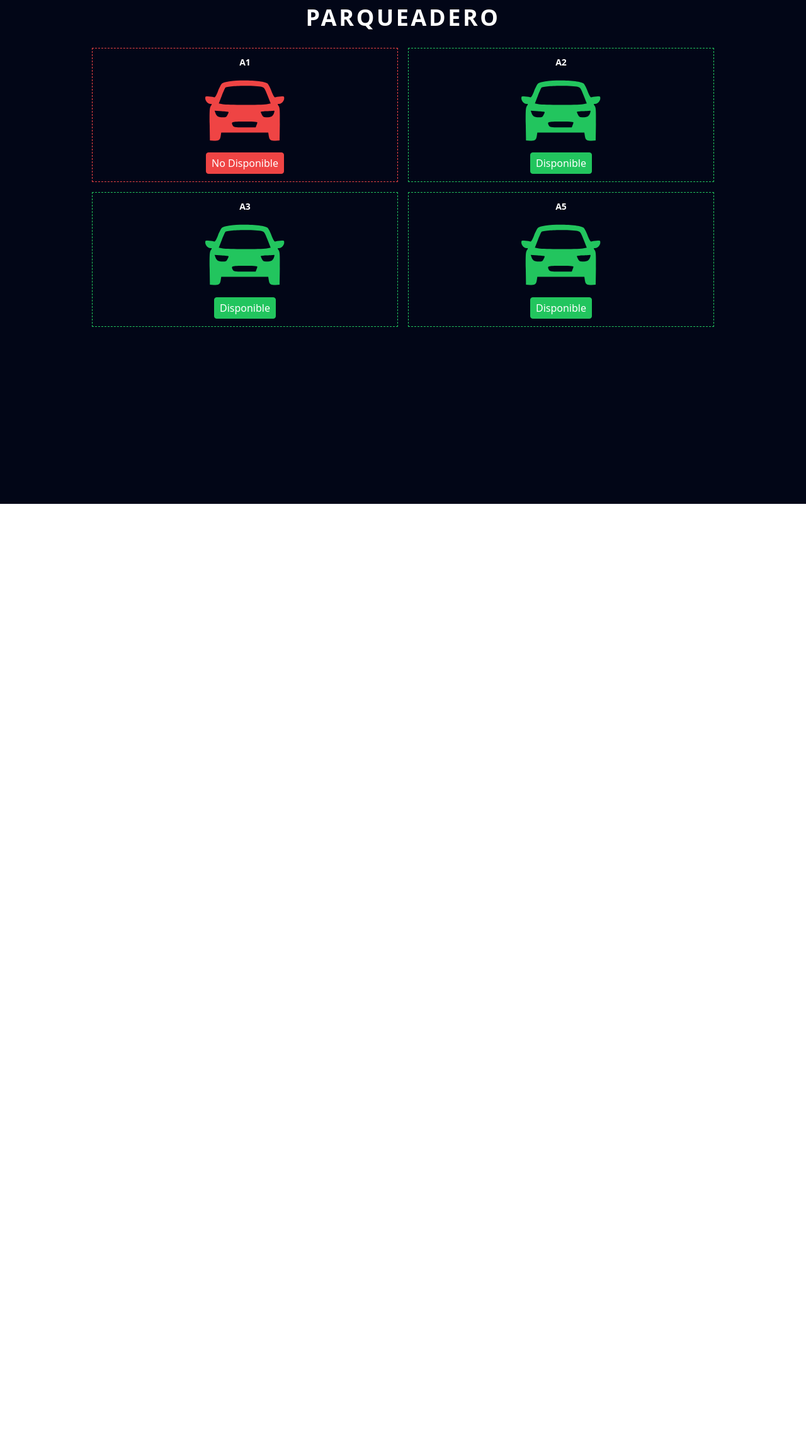
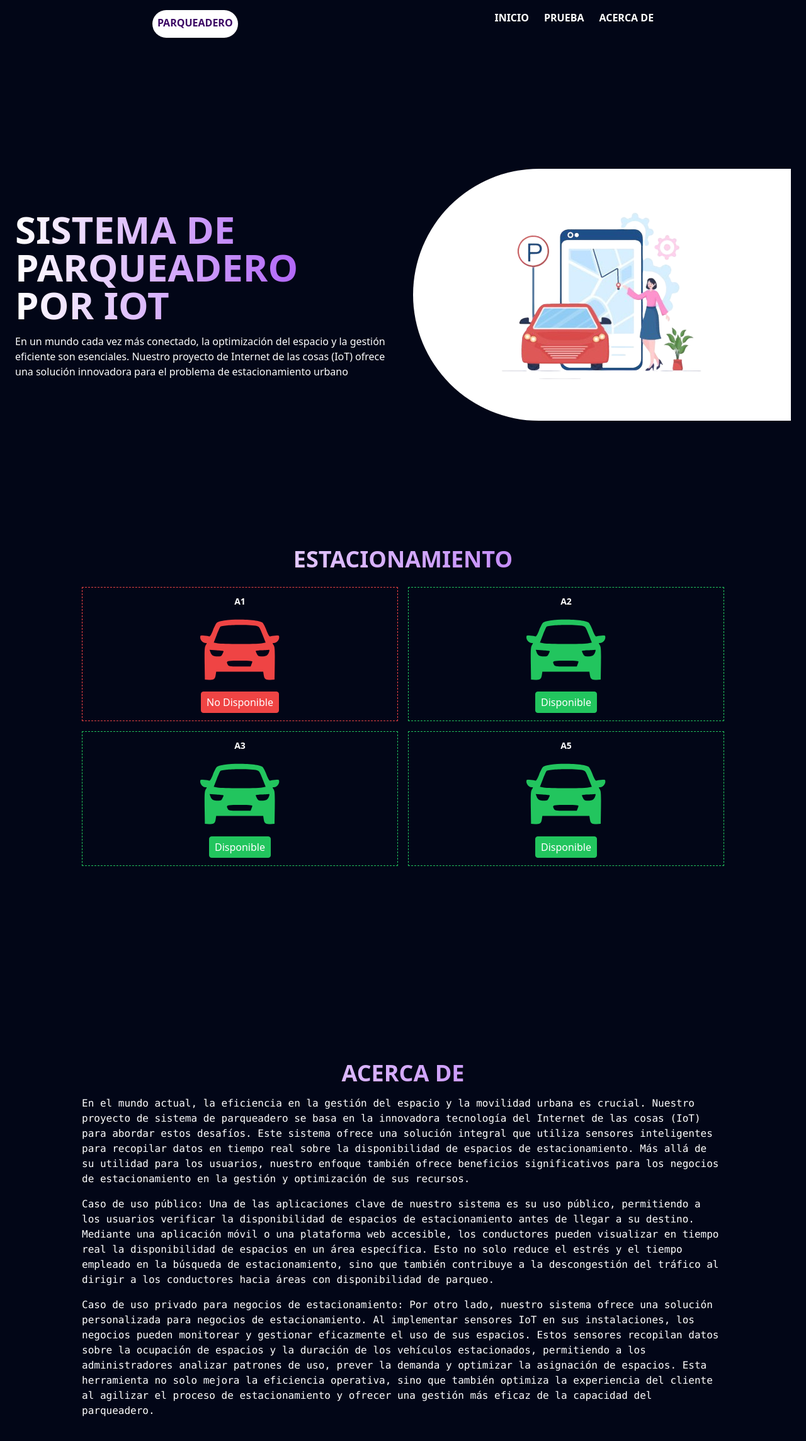
Before and after one commit to juniorunig/parqueadero, a React (Vite) app: page / in a window 1280 px wide. Shown: the top 2288 px of the page at 63% size. Before the commit the page ends 800 px from the top, so only its background shows below. Built offline with nearby package versions, Linux system fonts and the light colour scheme; no server answers.

Commit message:
update project

```diff
--- a/src/App.tsx
+++ b/src/App.tsx
@@ -1,15 +1,19 @@
 
 import './App.css'
 import { Header, Parking } from './componentes'
+import { About } from './componentes/acerca de/About'
+import { Hero } from './componentes/hero/Hero'
 
 function App() {
 
 
   return (
     <>
-    <div className='flex flex-col w-full min-h-screen bg-slate-950  items-center'>
+    <div className='flex flex-col w-full min-h-screen bg-slate-950  items-center p-2'>
        <Header/>
+       <Hero/>
        <Parking/>
+       <About/>
     </div>
     </>
   )
--- a/src/componentes/Header/Header.tsx
+++ b/src/componentes/Header/Header.tsx
@@ -1,7 +1,35 @@
+
+const links = [
+  {
+    name: 'Inicio',
+    path: '#home'
+  },
+  {
+    name: 'prueba',
+    path: '#vehiculos'
+  },
+  {
+    name: 'acerca de',
+    path: '#acerca'
+  },
+
+]
+
+
 export const Header = () => {
   return (
-    <header className="w-full p-2 min-h-[60px] max-w-[1020px] flex justify-center">
-       <h1 className="text-white uppercase text-4xl font-semibold tracking-widest">parqueadero</h1>
+    <header className="w-full px-4 py-2 min-h-[60px] max-w-[1220px] flex justify-around">
+       <h1 className="text-purple-950 bg-white rounded-3xl p-2 uppercase font-semibold">parqueadero</h1>
+      <ul className="flex gap-2">
+        {
+          links.map((link) => (
+            <li key={link.name} className="text-white uppercase font-semibold ml-4">
+              <a href={link.path}>{link.name}</a>
+            </li>
+          ))
+        }
+      </ul>
+
     </header>
   )
 }
--- a/src/componentes/Parking/Parking.tsx
+++ b/src/componentes/Parking/Parking.tsx
@@ -5,14 +5,18 @@ const Parking = () => {
   const { spots } = useSpots();
 
   return (
-    <section className="w-full min-h-full grid gap-4 grid-cols-2 p-4 max-w-[1020px]">
+    <section className="w-full min-h-screen max-w-[1020px] flex flex-col gap-6" id="vehiculos">
+      <h1 className="text-4xl text-center font-bold  uppercase w-full  text-gradient bg-gradient-to-r from-white to-purple-500 text-transparent bg-clip-text">Estacionamiento</h1>
+      <div className=" grid gap-4 grid-cols-2 ">
+
       {spots.map((item) => (
         <ParkingSpot
-          key={item.code}
-          available={item.state === "true" ? true : false}
-          code={item.code}
+        key={item.code}
+        available={item.state === "true" ? true : false}
+        code={item.code}
         />
-      ))}
+        ))}
+        </div>
     </section>
   );
 };
--- /dev/null
+++ b/src/componentes/acerca de/About.tsx
@@ -0,0 +1,45 @@
+export const About = () => {
+  return (
+    <section id="acerca" className="p-4 min-h-screen w-full text-white flex item-center flex-col  ">
+      <h2 className="mx-auto text-4xl text-center font-bold  uppercase w-full  text-gradient bg-gradient-to-r from-white to-purple-500 text-transparent bg-clip-text">acerca de</h2>
+      <div className="max-w-[1020px] mx-auto mt-4 font-mono flex flex-col gap-4">
+        <p>
+          En el mundo actual, la eficiencia en la gestión del espacio y la
+          movilidad urbana es crucial. Nuestro proyecto de sistema de
+          parqueadero se basa en la innovadora tecnología del Internet de las
+          cosas (IoT) para abordar estos desafíos. Este sistema ofrece una
+          solución integral que utiliza sensores inteligentes para recopilar
+          datos en tiempo real sobre la disponibilidad de espacios de
+          estacionamiento. Más allá de su utilidad para los usuarios, nuestro
+          enfoque también ofrece beneficios significativos para los negocios de
+          estacionamiento en la gestión y optimización de sus recursos.
+        </p>
+
+        <p>
+          Caso de uso público: Una de las aplicaciones clave de nuestro sistema
+          es su uso público, permitiendo a los usuarios verificar la
+          disponibilidad de espacios de estacionamiento antes de llegar a su
+          destino. Mediante una aplicación móvil o una plataforma web accesible,
+          los conductores pueden visualizar en tiempo real la disponibilidad de
+          espacios en un área específica. Esto no solo reduce el estrés y el
+          tiempo empleado en la búsqueda de estacionamiento, sino que también
+          contribuye a la descongestión del tráfico al dirigir a los conductores
+          hacia áreas con disponibilidad de parqueo.
+        </p>
+        <p>
+          Caso de uso privado para negocios de estacionamiento: Por otro lado,
+          nuestro sistema ofrece una solución personalizada para negocios de
+          estacionamiento. Al implementar sensores IoT en sus instalaciones, los
+          negocios pueden monitorear y gestionar eficazmente el uso de sus
+          espacios. Estos sensores recopilan datos sobre la ocupación de
+          espacios y la duración de los vehículos estacionados, permitiendo a
+          los administradores analizar patrones de uso, prever la demanda y
+          optimizar la asignación de espacios. Esta herramienta no solo mejora
+          la eficiencia operativa, sino que también optimiza la experiencia del
+          cliente al agilizar el proceso de estacionamiento y ofrecer una
+          gestión más eficaz de la capacidad del parqueadero.
+        </p>
+      </div>
+    </section>
+  );
+};
--- /dev/null
+++ b/src/componentes/hero/Hero.tsx
@@ -0,0 +1,23 @@
+export const Hero = () => {
+  return (
+    <section className="w-full min-h-screen flex items-center " id="#home">
+      <div className="text-white w-[50%] px-4">
+        <p className="text-6xl font-bold text-left uppercase w-[500px]  text-gradient bg-gradient-to-r from-white to-purple-500 text-transparent bg-clip-text">
+          sistema de parqueadero por iot
+          {/* bg-[#170E2F] */}
+        </p>
+        <p className="mt-4">
+          En un mundo cada vez más conectado, la optimización del espacio y la
+          gestión eficiente son esenciales. Nuestro proyecto de Internet de las
+          cosas (IoT) ofrece una solución innovadora para el problema de
+          estacionamiento urbano
+        </p>
+      </div>
+      <div className="w-[50%] px-4">
+        <div className="bg-white rounded-l-full w-full h-[400px] grid place-content-center ">
+          <img src="src/assets/parkingImg.png" alt="" className="" />
+        </div>
+      </div>
+    </section>
+  );
+};
--- a/tailwind.config.js
+++ b/tailwind.config.js
@@ -6,9 +6,16 @@ export default {
   ],
   theme: {
     extend: {
-      textShadow: {
-        'lg': '0 0 10px #22c55e, 0 0 20px #22c55e, 0 0 30px #22c55e, 0 0 40px #22c55e',
+      animation: {
+        typewriter: "typewriter 2s steps(11) forwards"
       },
+      keyframes: {
+        typewriter: {
+          to: {
+            left: "100%"
+          }
+        }
+      }
     },
 
   },
```
Also changed, not shown: src/assets/parkingImg.png (added).
